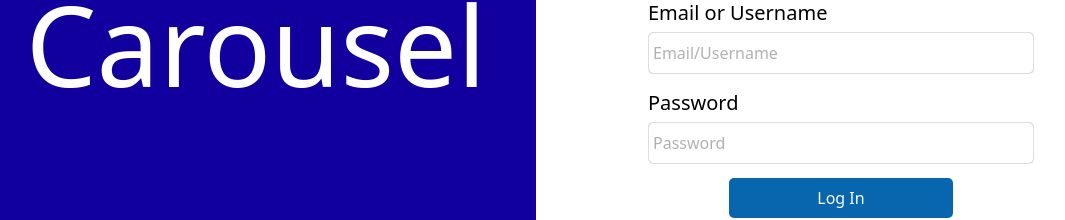
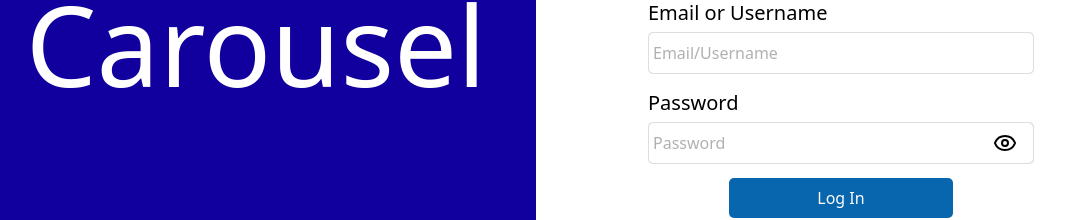
Before and after one commit to moviedatingapp/app-onboarding, a Next.js app: page /sign-in in a window 1280 px wide. Shown: the part 356-576 px from the top of the page, without its empty margins (24-1089 px from the left). Built offline with nearby package versions, Linux system fonts and the light colour scheme.

Commit message:
feat: implement show password icon

```diff
--- a/src/components/InputField.tsx
+++ b/src/components/InputField.tsx
@@ -1,4 +1,5 @@
 "use client";
+import { useState } from "react";
 import { useFormContext } from "react-hook-form";
 
 export default function TextField({
@@ -15,21 +16,75 @@
   placeholder: string;
 }) {
   const formMethods = useFormContext();
-  console.log();
+  const [showPassword, setShowPassword] = useState<boolean>(false);
+
+  const handleShowPasswordIcon = () => {
+    setShowPassword(!showPassword);
+  };
 
   return (
     <fieldset className=" flex flex-col gap-4">
       <label htmlFor={inputName} className=" text-20 font-normal">
         {inputLabel}
       </label>
+      <div>
         <div className="w-[386px] p-[1px] bg-light-grey-border rounded-5 flex">
+          <div className=" flex flex-row w-96 rounded-5 bg-white-primary">
             <input
               placeholder={placeholder}
-          type={inputType}
+              type={
+                inputType === "password"
+                  ? showPassword
+                    ? "text"
+                    : "password"
+                  : inputType
+              }
               value={inputValue}
               {...formMethods.register(inputName)}
               className="  w-96 rounded-5  placeholder:text-light-grey outline-none px-1 py-2 placeholder:capitalize"
             />
+            {inputType === "password" && (
+              <span
+                onClick={handleShowPasswordIcon}
+                className="flex items-center justify-center pr-4 cursor-pointer"
+              >
+                {showPassword ? (
+                  <svg
+                    xmlns="http://www.w3.org/2000/svg"
+                    width="24"
+                    height="24"
+                    viewBox="0 0 24 24"
+                    fill="none"
+                    stroke="currentColor"
+                    stroke-width="2"
+                    stroke-linecap="round"
+                    stroke-linejoin="round"
+                  >
+                    <path d="M10.733 5.076a10.744 10.744 0 0 1 11.205 6.575 1 1 0 0 1 0 .696 10.747 10.747 0 0 1-1.444 2.49" />
+                    <path d="M14.084 14.158a3 3 0 0 1-4.242-4.242" />
+                    <path d="M17.479 17.499a10.75 10.75 0 0 1-15.417-5.151 1 1 0 0 1 0-.696 10.75 10.75 0 0 1 4.446-5.143" />
+                    <path d="m2 2 20 20" />
+                  </svg>
+                ) : (
+                  <svg
+                    xmlns="http://www.w3.org/2000/svg"
+                    width="24"
+                    height="24"
+                    viewBox="0 0 24 24"
+                    fill="none"
+                    stroke="currentColor"
+                    stroke-width="2"
+                    stroke-linecap="round"
+                    stroke-linejoin="round"
+                  >
+                    <path d="M2.062 12.348a1 1 0 0 1 0-.696 10.75 10.75 0 0 1 19.876 0 1 1 0 0 1 0 .696 10.75 10.75 0 0 1-19.876 0" />
+                    <circle cx="12" cy="12" r="3" />
+                  </svg>
+                )}
+              </span>
+            )}
+          </div>
+        </div>
         {formMethods?.formState?.errors[inputName]?.message && (
           <p className="text-red-bright">
             *{formMethods?.formState?.errors[inputName]?.message as string}
```
Lines whose indentation alone changed are shown as unchanged.
